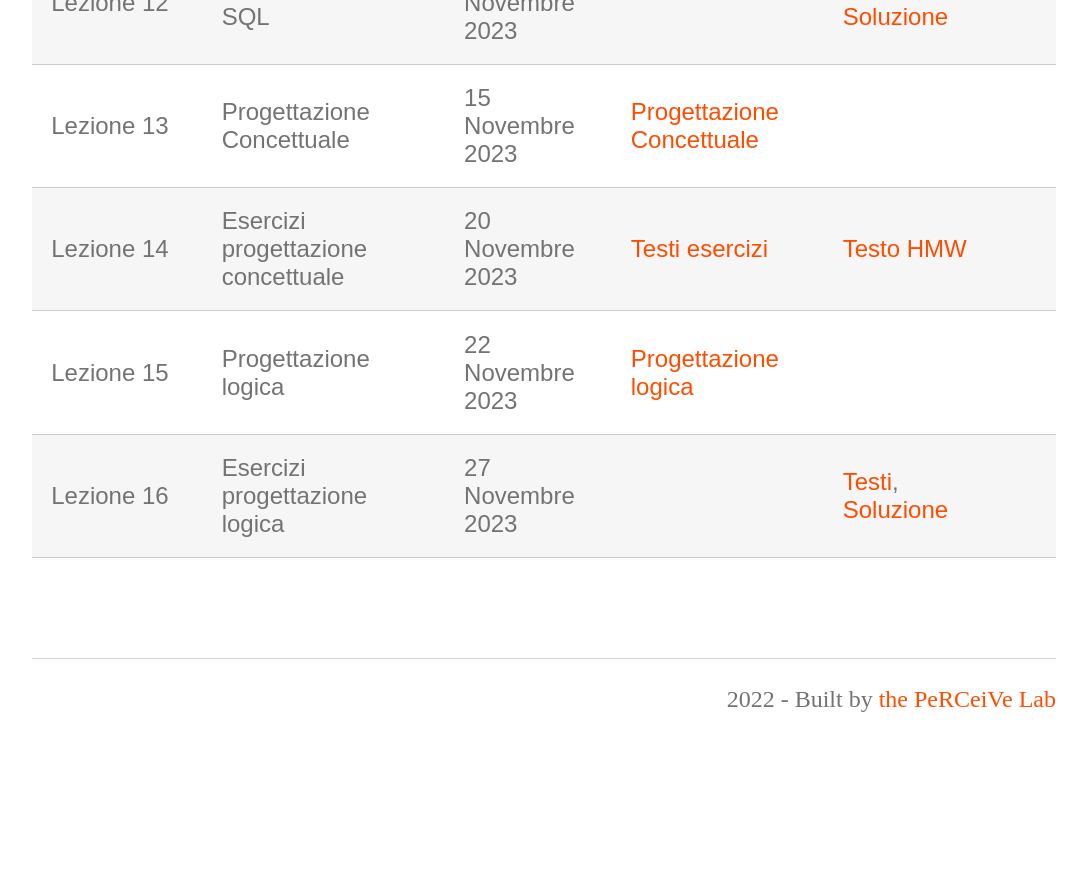
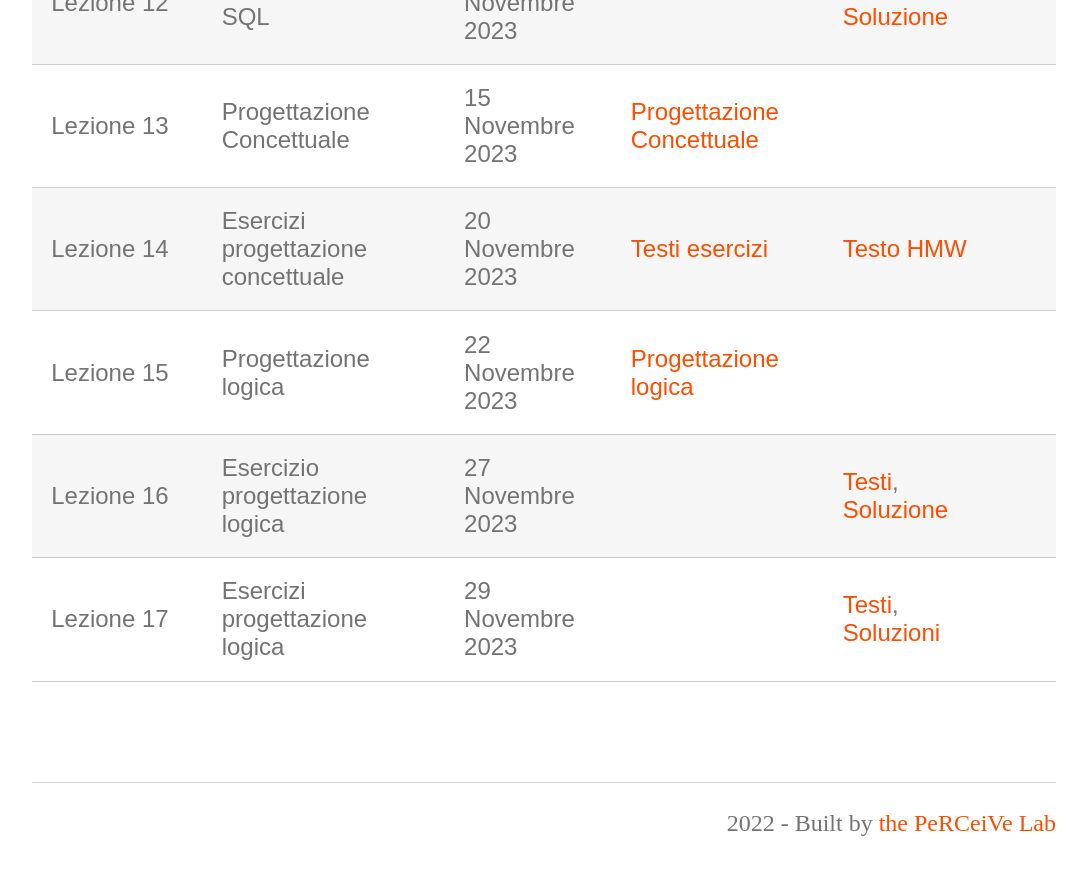
Before and after one commit to perceivelab/database-course, a Jekyll site: the page built from lezioni.md, in a window 1280 px wide and 900 px high, scrolled down 1703 px. Shown: the top 875 px of the window, without its empty margins (96-1183 px from the left). Built offline with Jekyll 4.4.1, drawn with Linux system fonts in a browser that asks for light colours; our own code applies the rules of GitHub Pages for plain Markdown files; before the commit the page ends 2480 px from its top, so only the background shows below that.

Commit message:
Update lezioni.md

```diff
--- a/lezioni.md
+++ b/lezioni.md
@@ -23,8 +23,7 @@
 | Lezione 13  | Progettazione Concettuale         | 15 Novembre 2023   | [Progettazione Concettuale](https://drive.google.com/file/d/1T2qWYqu8RRHym9q3uZ5yKG5jCa4KesMx/view?usp=sharing) |  |
 | Lezione 14  | Esercizi progettazione concettuale| 20 Novembre 2023   | [Testi esercizi](https://drive.google.com/file/d/1bumTEK2c8FPxLR13vt1b4YN0CYs2eGqG/view?usp=sharing) |  [Testo HMW](https://drive.google.com/file/d/1Zqa9cG7AU2IWQW-qrpkerJSD9imdf0Y9/view?usp=sharing)|
 | Lezione 15 | Progettazione logica | 22 Novembre 2023 | [Progettazione logica](https://drive.google.com/file/d/1EpZHqbGwYR_F4ZkJp-eD7WveW_3aOoeU/view?usp=sharing) | |
-| Lezione 16 | Esercizi progettazione logica | 27 Novembre 2023 | | [Testi](https://drive.google.com/file/d/143lK6aGmQ48AvgFSiNPsQmWW4fF1w77f/view?usp=sharing), [Soluzione](https://drive.google.com/file/d/1xj8WvXiotBFhdqg26Pvjh9_fVahr4kpQ/view?usp=sharing) |
-
-
+| Lezione 16 | Esercizio progettazione logica | 27 Novembre 2023 | | [Testi](https://drive.google.com/file/d/1hh_4aliFI6IDKaqrGcNKxkl3tXKgIwb7/view?usp=sharing), [Soluzione](https://drive.google.com/file/d/1xj8WvXiotBFhdqg26Pvjh9_fVahr4kpQ/view?usp=sharing) |
+| Lezione 17 | Esercizi  progettazione logica | 29 Novembre 2023 | | [Testi](https://drive.google.com/file/d/143lK6aGmQ48AvgFSiNPsQmWW4fF1w77f/view?usp=sharing), [Soluzioni](https://drive.google.com/file/d/1hhec66uvZzTVc0nuV36JAw_ASeqWU0cu/view?usp=sharing) |
 
 [404]: /web-programming-course/fallback
```
